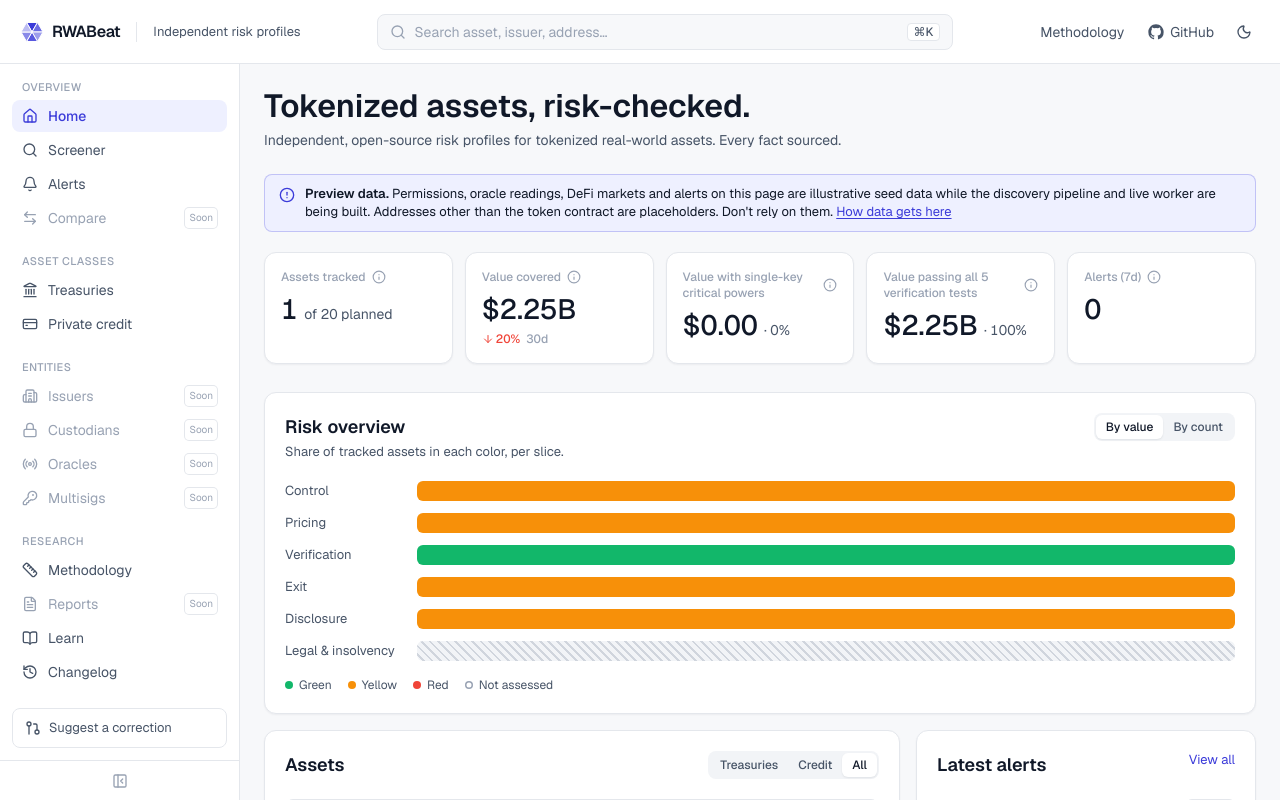
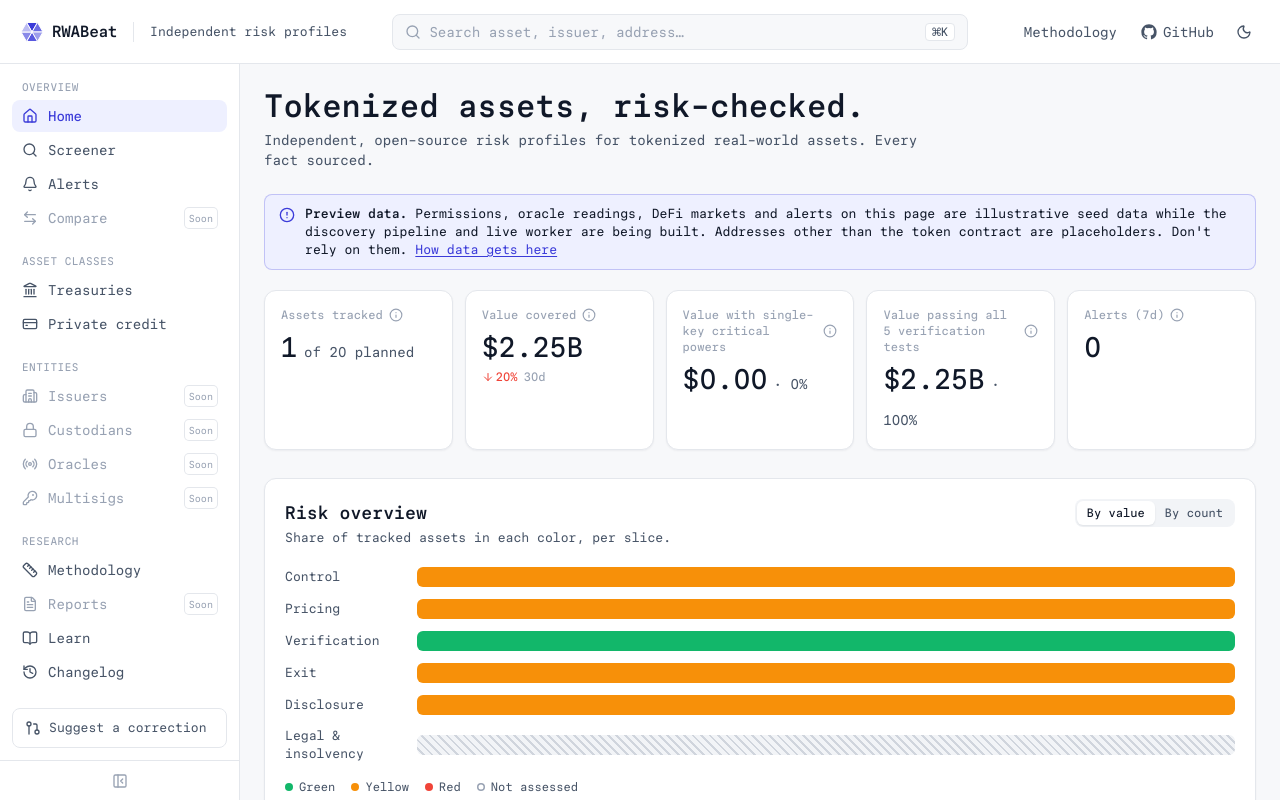
Before and after one commit to gulshanpr/rwa, a Next.js app: page / in a window 1280 px wide. Shown: the top 800 px of the page. Built offline with nearby package versions, Linux system fonts and the light colour scheme.

Commit message:
update font

```diff
--- a/app/globals.css
+++ b/app/globals.css
@@ -77,8 +77,8 @@
   --color-up: var(--up);
   --color-down: var(--down);
 
-  --font-sans: var(--font-geist-sans), ui-sans-serif, system-ui, sans-serif;
-  --font-mono: var(--font-geist-mono), ui-monospace, monospace;
+  --font-sans: var(--font-paper-mono), ui-monospace, SFMono-Regular, Menlo, monospace;
+  --font-mono: var(--font-paper-mono), ui-monospace, SFMono-Regular, Menlo, monospace;
 
   --text-display: 32px;
   --text-display--line-height: 40px;
--- a/app/layout.tsx
+++ b/app/layout.tsx
@@ -1,5 +1,5 @@
 import type { Metadata } from "next";
-import { Geist, Geist_Mono } from "next/font/google";
+import localFont from "next/font/local";
 import { AppShell } from "@/components/layout/app-shell";
 import { Footer } from "@/components/layout/footer";
 import { searchIndex } from "@/lib/profile";
@@ -7,14 +7,11 @@ import { SITE } from "@/lib/site";
 import { THEME_SCRIPT } from "@/lib/theme";
 import "./globals.css";
 
-const geistSans = Geist({
-  variable: "--font-geist-sans",
-  subsets: ["latin"],
-});
-
-const geistMono = Geist_Mono({
-  variable: "--font-geist-mono",
-  subsets: ["latin"],
+const paperMono = localFont({
+  src: "./fonts/PaperMono-Variable.woff2",
+  variable: "--font-paper-mono",
+  weight: "100 800",
+  display: "swap",
 });
 
 export const metadata: Metadata = {
@@ -28,7 +25,7 @@ export default function RootLayout({ children }: LayoutProps<"/">) {
     <html
       lang="en"
       suppressHydrationWarning
-      className={`${geistSans.variable} ${geistMono.variable} antialiased`}
+      className={`${paperMono.variable} antialiased`}
     >
       <head>
         <script dangerouslySetInnerHTML={{ __html: THEME_SCRIPT }} />
--- a/lib/site.ts
+++ b/lib/site.ts
@@ -3,7 +3,7 @@ export const SITE = {
   tagline: "Independent risk profiles",
   description:
     "Independent, open-source risk profiles for tokenized real-world assets. Every fact sourced.",
-  repoUrl: "https://github.com/rwabeat/rwabeat",
+  repoUrl: "https://github.com/gulshanpr/rwa",
   disclaimer:
     "RWABeat provides information for educational purposes only. It is not investment, legal, tax, or financial advice, and it is not a credit rating. Data may be incomplete or wrong; always verify with the linked primary sources. Risk slices describe specific, checkable properties and do not indicate overall safety.",
 };
```
Also changed, not shown: app/fonts/PaperMono-OFL.txt (added), app/fonts/PaperMono-Variable.woff2 (added), 1 other file (tests, documents, lock files or other folders).
